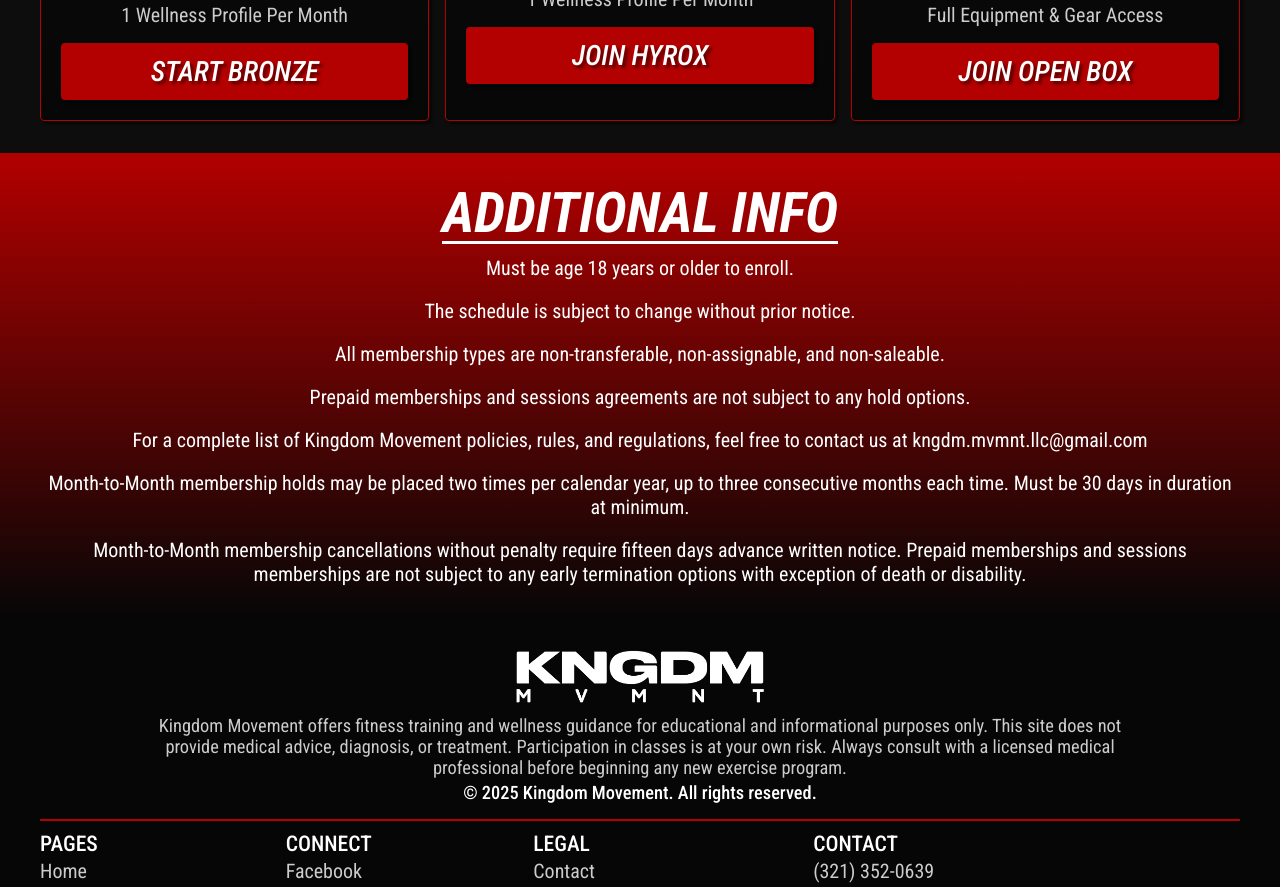
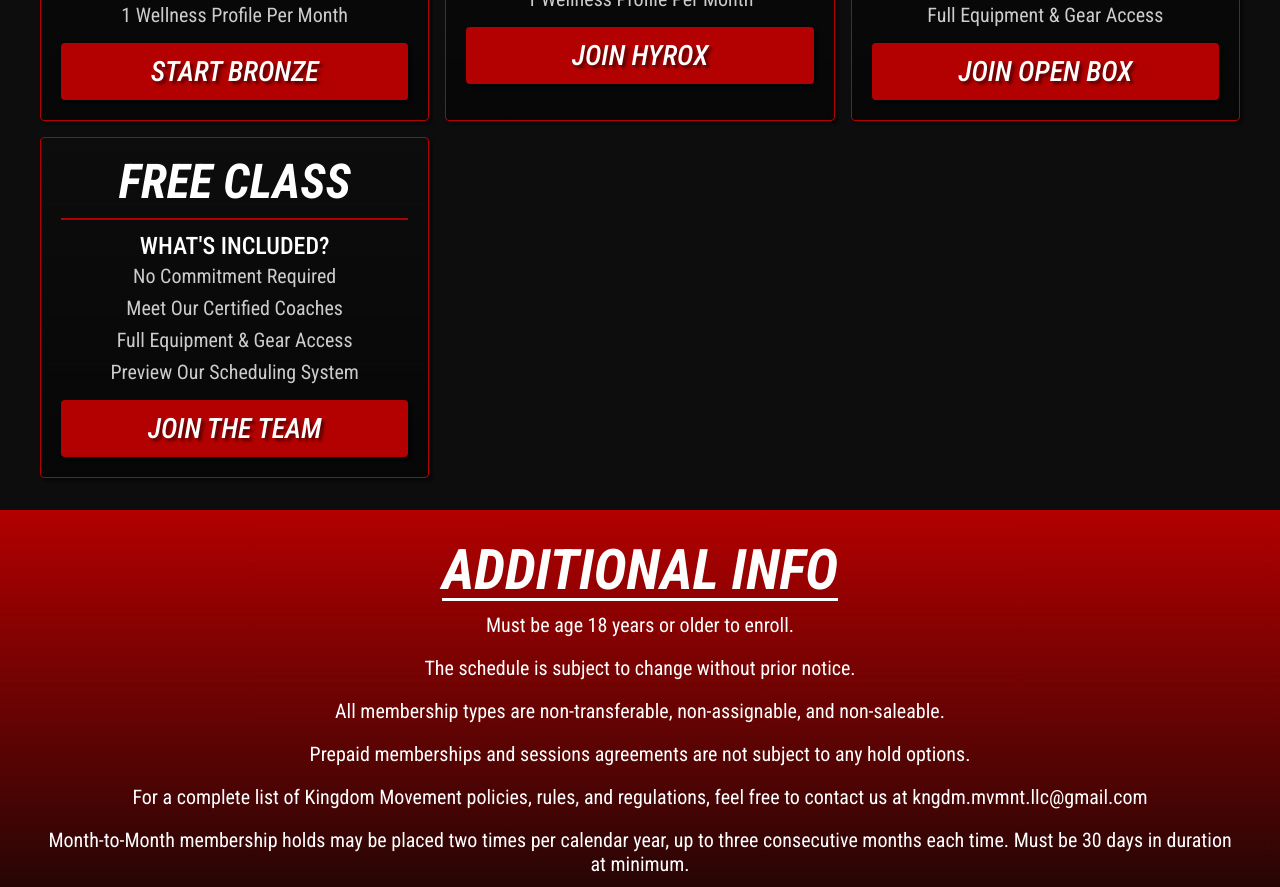
Before and after one commit to gilmerperez/kingdom-movement, a React (Vite) app: page /membership in a window 1280 px wide. Shown: the part 1440-2327 px from the top of the page. Built offline with nearby package versions, Linux system fonts and the light colour scheme.

Commit message:
Added free class membership card

```diff
--- a/src/data/membership.json
+++ b/src/data/membership.json
@@ -95,6 +95,22 @@
       "isPopular": true,
       "ctaText": "BECOME DIAMOND",
       "signupLink": "https://rangerschamps.wodify.com/OnlineSalesPage/Main?q=ReviewPurchase%7COnlineMembershipId%3D252558%26LocationId%3D10458%26OnlineMembershipPaymentOptionId%3D1318554"
+    },
+    {
+      "id": "freeclass",
+      "name": "FREE CLASS",
+      "price": null,
+      "description": "Try our classes risk-free and experience the Kingdom Movement experience",
+      "customFeaturesTitle": "WHAT'S INCLUDED?",
+      "features": [
+        "No Commitment Required",
+        "Meet Our Certified Coaches",
+        "Full Equipment & Gear Access",
+        "Preview Our Scheduling System"
+      ],
+      "isPopular": false,
+      "ctaText": "JOIN THE TEAM",
+      "signupLink": "https://rangerschamps.wodify.com/OnlineSalesPage/Main?q=Classes%7COnlineMembershipId%3D236922%26LocationId%3D10458"
     }
   ]
 }
--- a/src/pages/Membership/Membership.jsx
+++ b/src/pages/Membership/Membership.jsx
@@ -21,7 +21,8 @@ function Membership() {
     const bronze = memberships.find((m) => m.id === "bronze");
     const hyrox = memberships.find((m) => m.id === "hyrox");
     const openbox = memberships.find((m) => m.id === "openbox");
-    return [diamond, gold, silver, bronze, hyrox, openbox].filter(Boolean);
+    const freeclass = memberships.find((m) => m.id === "freeclass");
+    return [diamond, gold, silver, bronze, hyrox, openbox, freeclass].filter(Boolean);
   };
 
   // * Ref for additional info section
@@ -90,19 +91,23 @@ function Membership() {
                   membership.id === "bronze" ? styles.bronze : ""
                 }  ${membership.id === "hyrox" ? styles.hyrox : ""} ${
                   membership.id === "openbox" ? styles.openbox : ""
-                }`}
+                } ${membership.id === "freeclass" ? styles.freeclass : ""}`}
               >
                 {membership.isPopular && <div className={styles.popularBadge}>MOST POPULAR</div>}
                 {/* Membership name */}
                 <h3 className={styles.membershipName}>{membership.name}</h3>
                 <div className={styles.priceContainer}>
                   {/* Monthly price */}
-                  <p className={styles.price}>${membership.price}/month</p>
+                  {membership.price !== null ? (
+                    <p className={styles.price}>${membership.price}/month</p>
+                  ) : (
+                    <p className={styles.price}>FREE</p>
+                  )}
                 </div>
                 {/* Seperator */}
                 <div className={styles.separator}></div>
                 {/* Membership benefits */}
-                <p className={styles.featuresTitle}>MEMBERSHIP BENEFITS</p>
+                <p className={styles.featuresTitle}>{membership.customFeaturesTitle || "MEMBERSHIP BENEFITS"}</p>
                 <ul className={styles.featuresList}>
                   {membership.features.map((feature, index) => (
                     <li key={index} className={styles.featureItem}>
--- a/src/pages/Membership/Membership.module.css
+++ b/src/pages/Membership/Membership.module.css
@@ -173,6 +173,11 @@
 .membershipCard.popular .signUpButton:hover {
   transform: scale(1.05);
   box-shadow: var(--shadow-large);
+}
+
+/* Individual styles for free class card */
+.membershipCard.freeclass .price {
+  display: none;
 }
 
 /* Additional Info */
```
Also changed, not shown: src/assets/inspiration/free-class.png (added).
